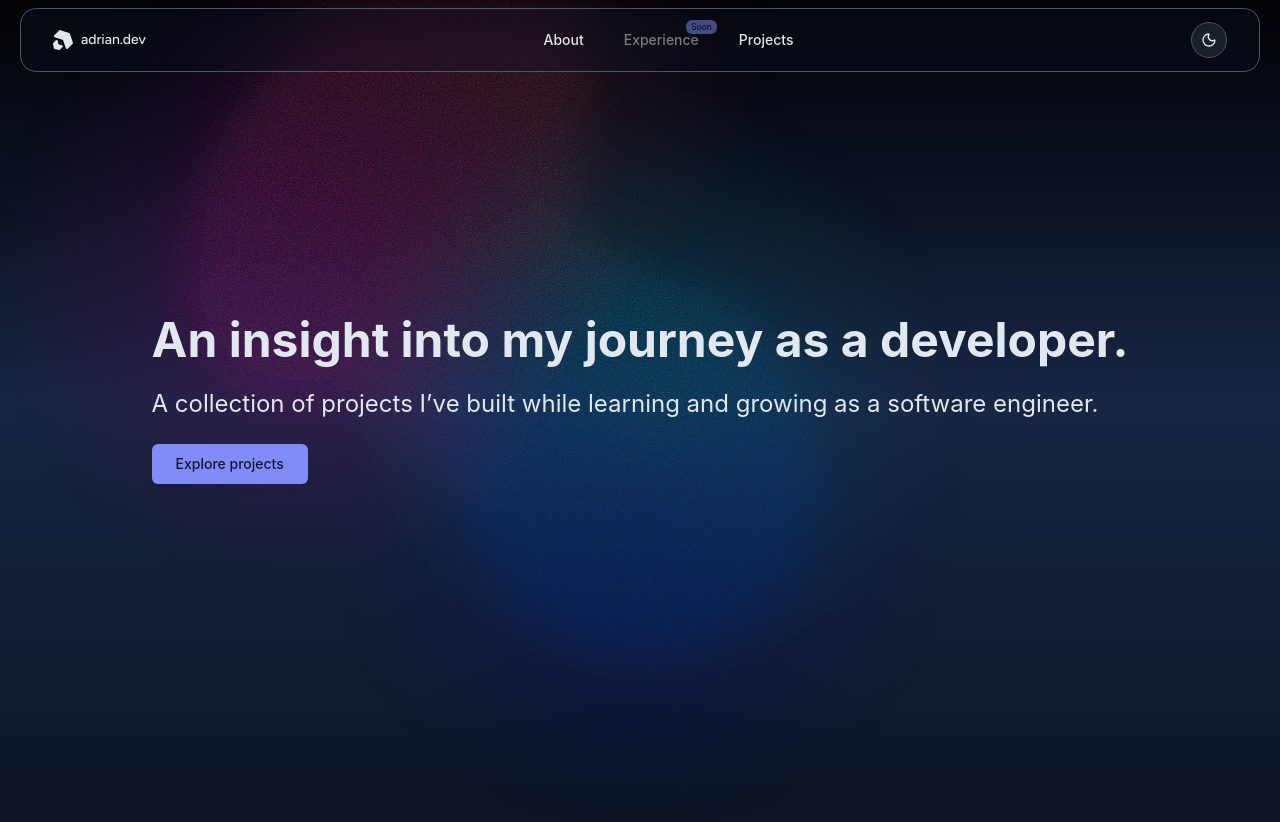
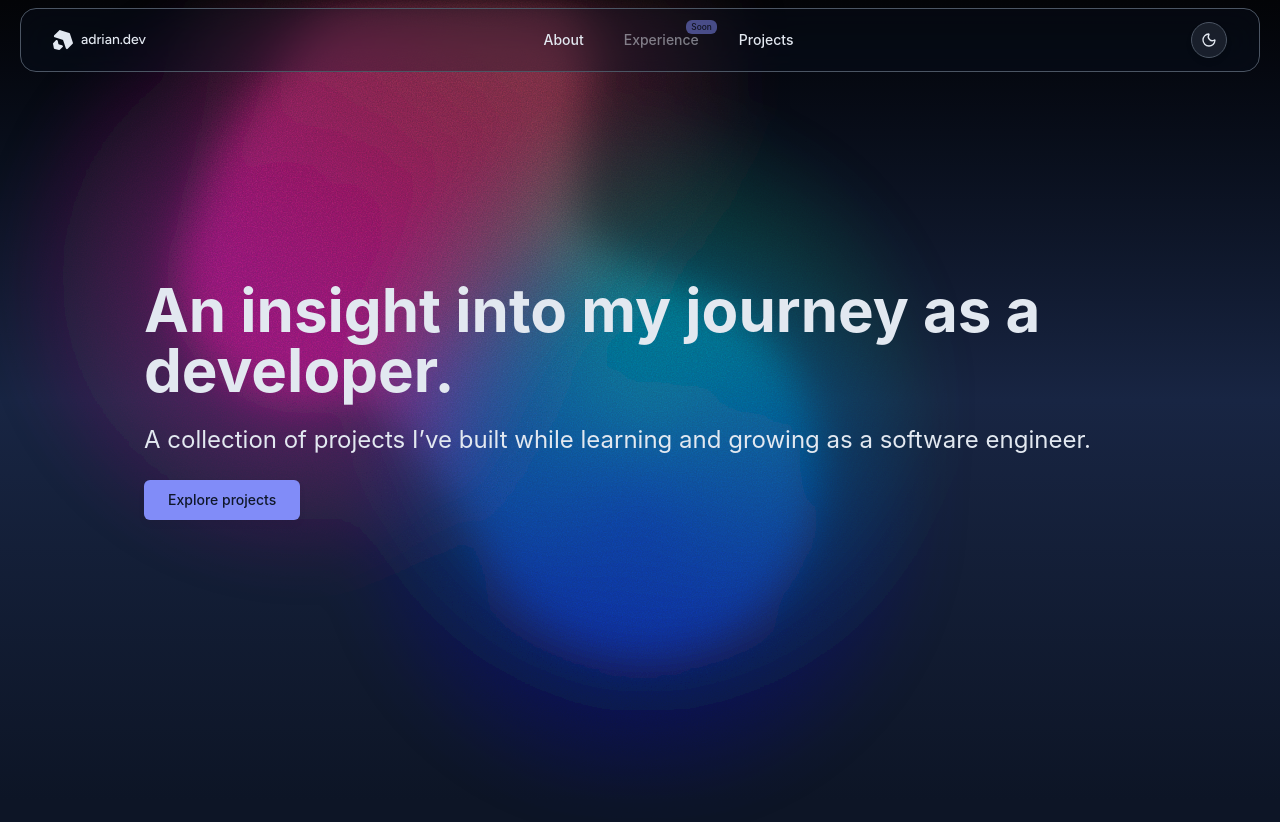
Before and after one commit to Adrian-Hansen-dev/portfolio, a React (Vite) app in the folder frontend/: page / in a window 1280 px wide. Shown: the top 822 px of the page. Built offline with nearby package versions, Linux system fonts and the light colour scheme; no server answers.

Commit message:
increase saturation of hero section background blobs

```diff
--- a/frontend/src/pages/hero/HeroOverview.tsx
+++ b/frontend/src/pages/hero/HeroOverview.tsx
@@ -42,8 +42,8 @@ export default function HeroOverview() {
               in="SourceGraphic"
               in2="noise"
               operator="arithmetic"
-              k1="0.8"
-              k2="0"
+              k1="0.4"
+              k2="0.7"
               k3="0"
               k4="0"
             />
@@ -67,7 +67,7 @@ export default function HeroOverview() {
             delay: 0.5,
             ease: [0, 0.71, 0.2, 1.01],
           }}
-          className="h1"
+          className="h1 md:text-6xl"
         >
           An insight into my journey as a developer.
         </motion.h1>
```
